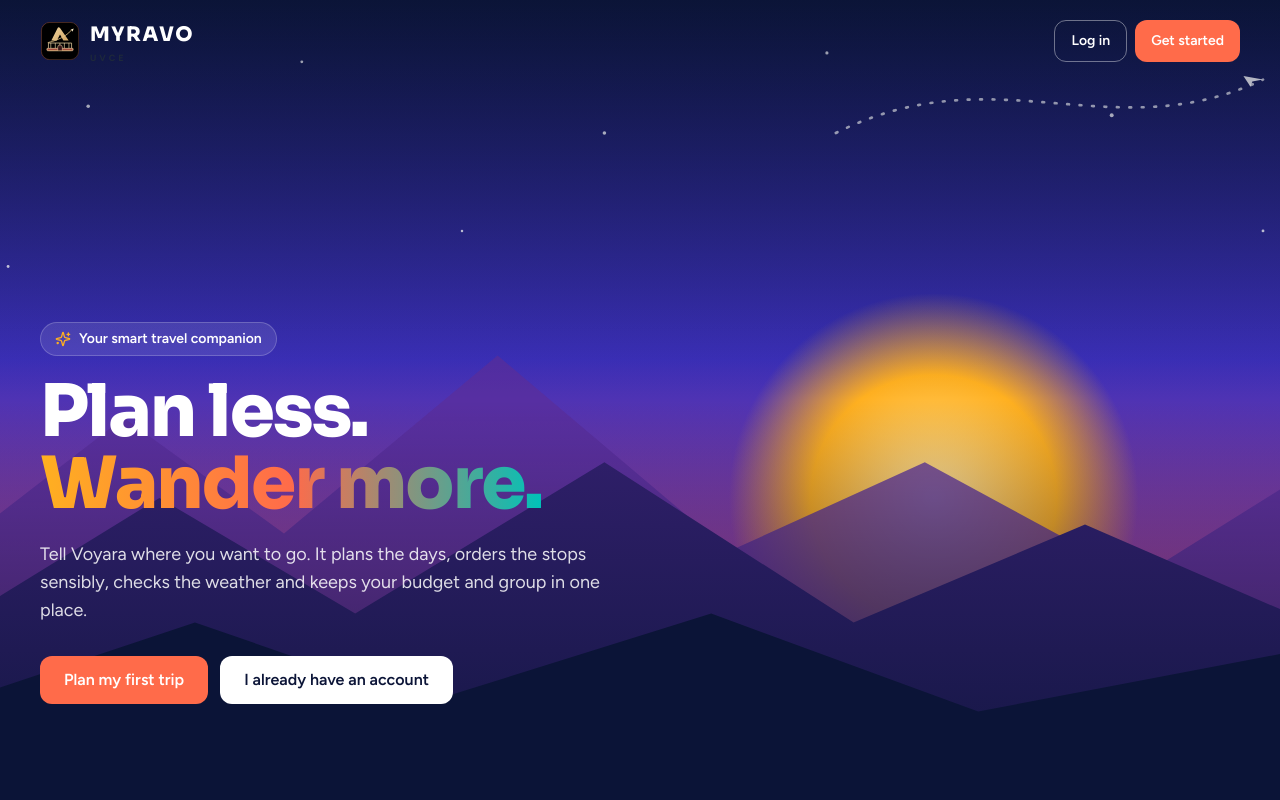
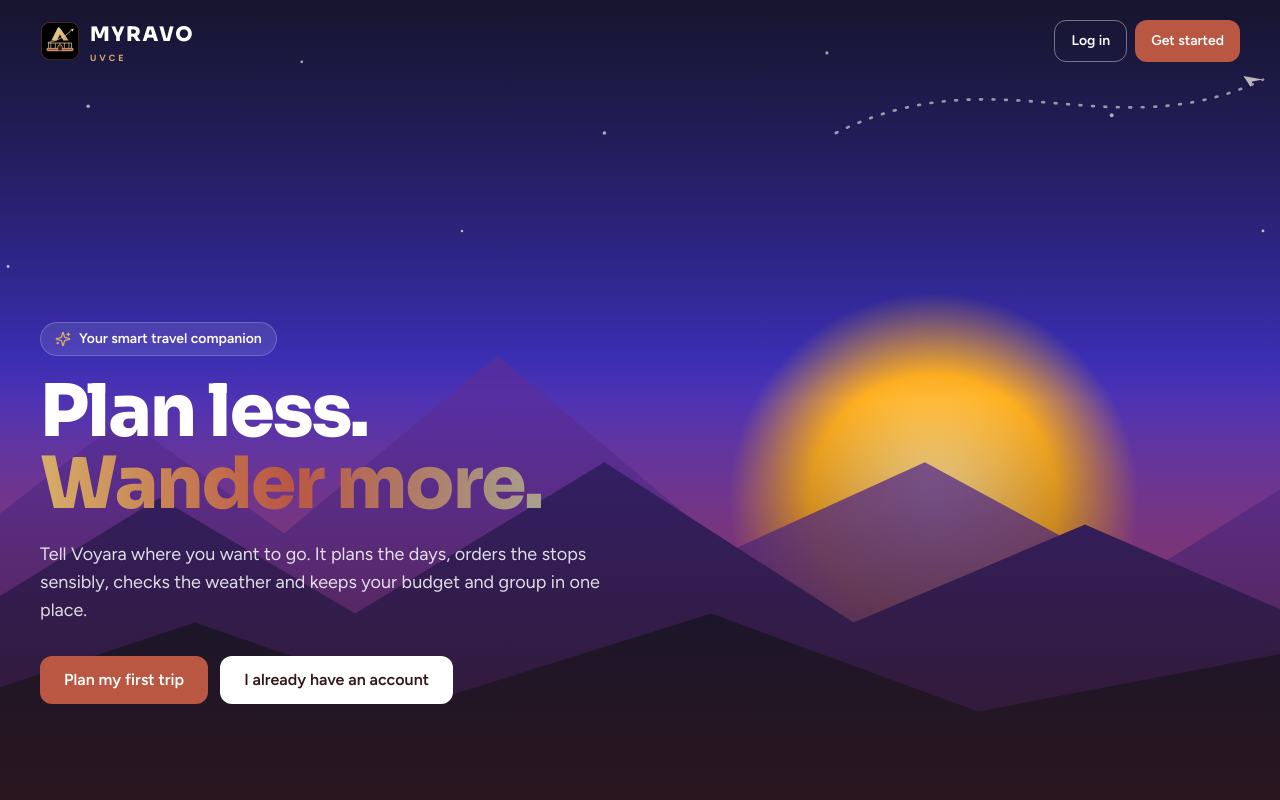
Before and after one commit to punithrajpunithraj012-tech/voyara, a React (Vite) app in the folder frontend/: page / in a window 1280 px wide. Shown: the top 800 px of the page. Built offline with nearby package versions, Linux system fonts and the light colour scheme; no server answers.

Commit message:
Set MYRAVO burgundy ivory terracotta and gold design tokens

```diff
--- a/frontend/tailwind.config.js
+++ b/frontend/tailwind.config.js
@@ -1,11 +1,14 @@
 /** @type {import('tailwindcss').Config} */
 export default {
   content: ['./index.html', './src/**/*.{js,jsx}'],
-  theme: {
-    extend: {
-      colors: { ink: '#0B1437', violet: '#5B3FF0', sky: '#2F7BFF', aqua: '#00C2B8', coral: '#FF6B4A', sun: '#FFB020', sand: '#FAF7F2' },
-      fontFamily: { display: ['Sora', 'system-ui', 'sans-serif'], sans: ['Figtree', 'system-ui', 'sans-serif'] },
+  theme: { extend: {
+    colors: {
+      ink: '#321719', violet: '#8C3F37', sky: '#B66B4E', aqua: '#A7A18C',
+      coral: '#B95743', sun: '#D6AD68', sand: '#F7F2E9',
+      'brand-ink': '#321719', 'brand-wine': '#67252A',
+      'brand-clay': '#A94D3D', 'brand-gold': '#D6AD68', 'brand-ivory': '#F7F2E9'
     },
-  },
+    fontFamily: { display: ['Sora', 'system-ui', 'sans-serif'], sans: ['Figtree', 'system-ui', 'sans-serif'] }
+  }},
   plugins: [],
 };
```
